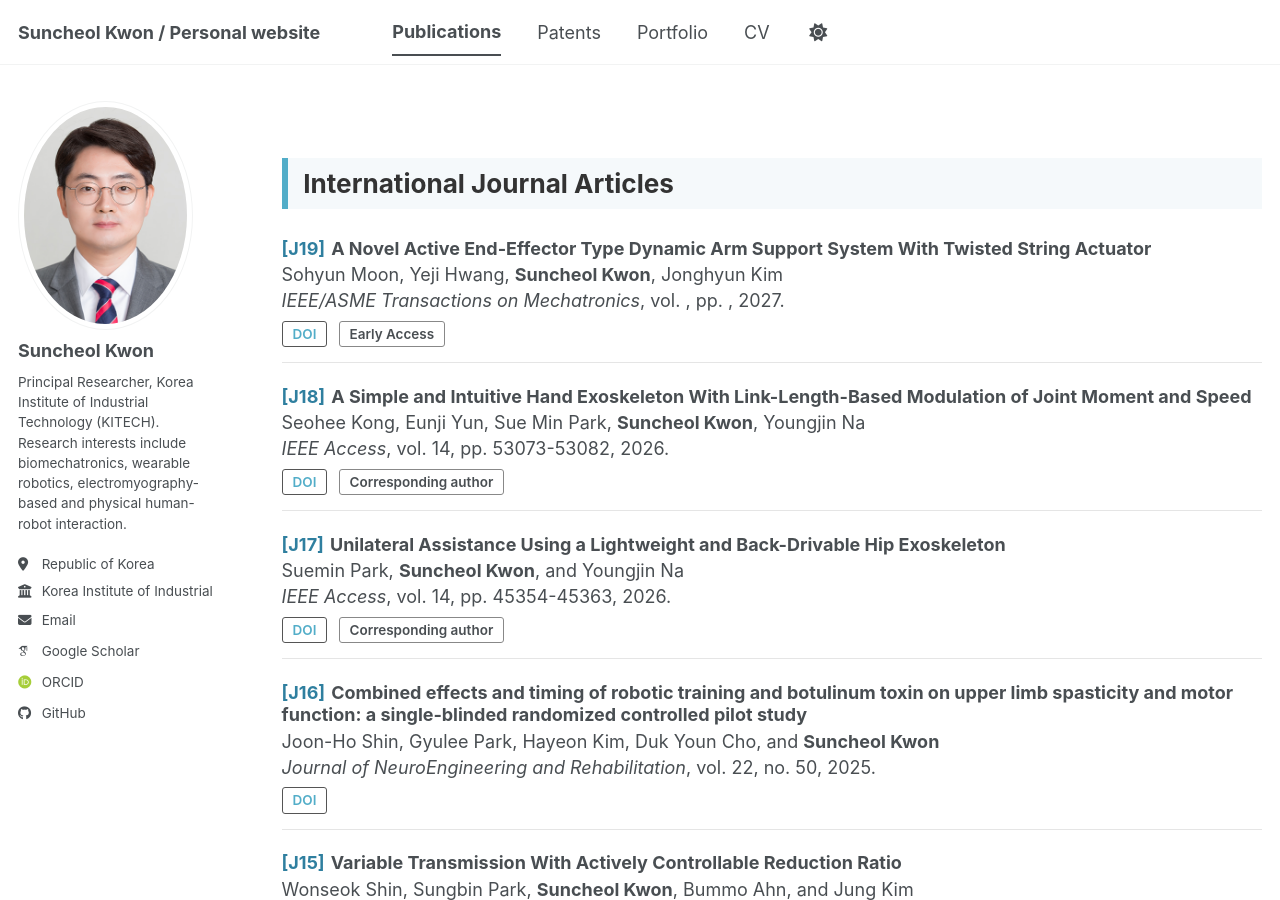
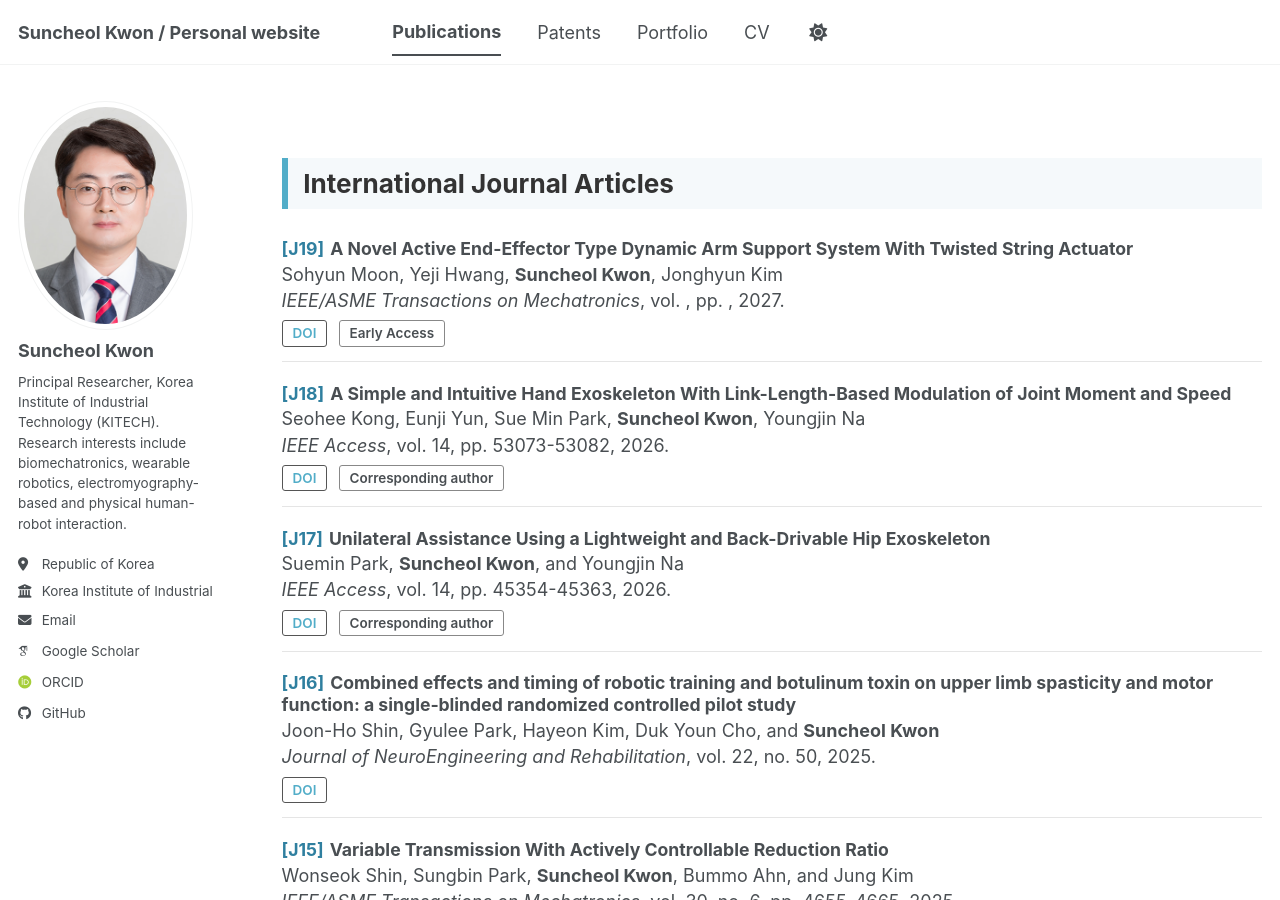
Before and after one commit to suncheolkwon/suncheolkwon.github.io, a Jekyll site: the page built from _pages/publications.html, in a window 1280 px wide and 900 px high. Built offline with Jekyll 4.4.1, drawn with Linux system fonts in a browser that asks for light colours; some web fonts are replaced; a script bundle is joined from its source files by our own code; library files that are not in the unit come from our copies.

Commit message:
Adjust styles and formatting in publication-clean.html

```diff
--- a/_includes/publication-clean.html
+++ b/_includes/publication-clean.html
@@ -1,15 +1,15 @@
 {% assign pub = include.pub %}
 
-<div style="margin-bottom: 1.25em; padding-bottom: 0.85em; border-bottom: 1px solid #e5e5e5;">
+<div style="margin-bottom: 1.15em; padding-bottom: 0.80em; border-bottom: 1px solid #e5e5e5;">
 
-  <div style="font-size: 1.00em; font-weight: 700; line-height: 1.25; margin-bottom: 0.15em;">
+  <div style="font-size: 0.98em; font-weight: 700; line-height: 1.25; margin-bottom: 0.15em;">
     <span class="pub-number">[{{ include.prefix }}{{ include.index }}]</span>
     {{ pub.title }}
   </div>
 
   {% if pub.authors_text %}
 {% assign authors_line = pub.authors_text | replace: "Suncheol Kwon", "<strong>Suncheol Kwon</strong>" | replace: "S. Kwon", "<strong>S. Kwon</strong>" %}
-    <div style="line-height: 1.30; margin-bottom: 0.15em;">
+    <div style="line-height: 0.94; margin-bottom: 0.15em;">
       {{ authors_line }}
     </div>
   {% elsif pub.citation %}
```
